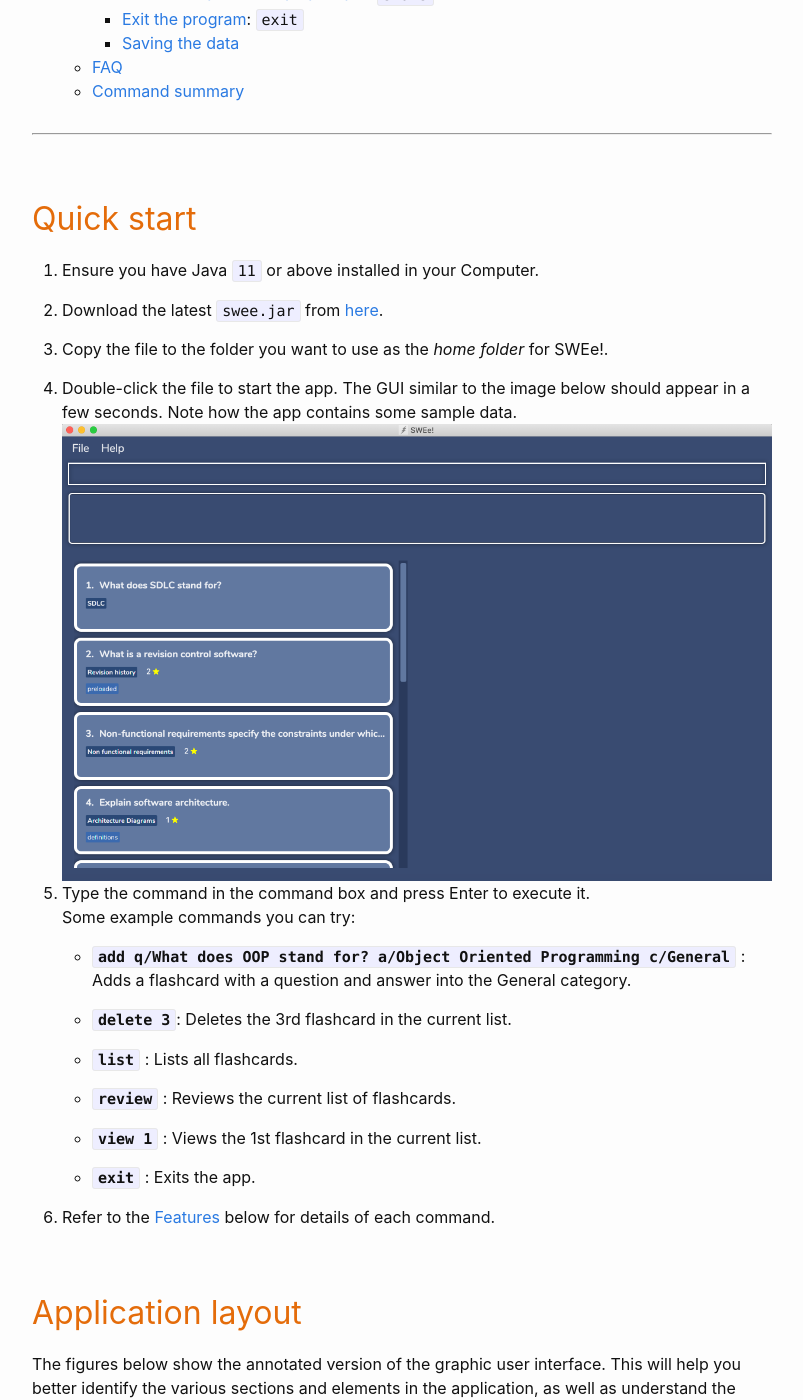
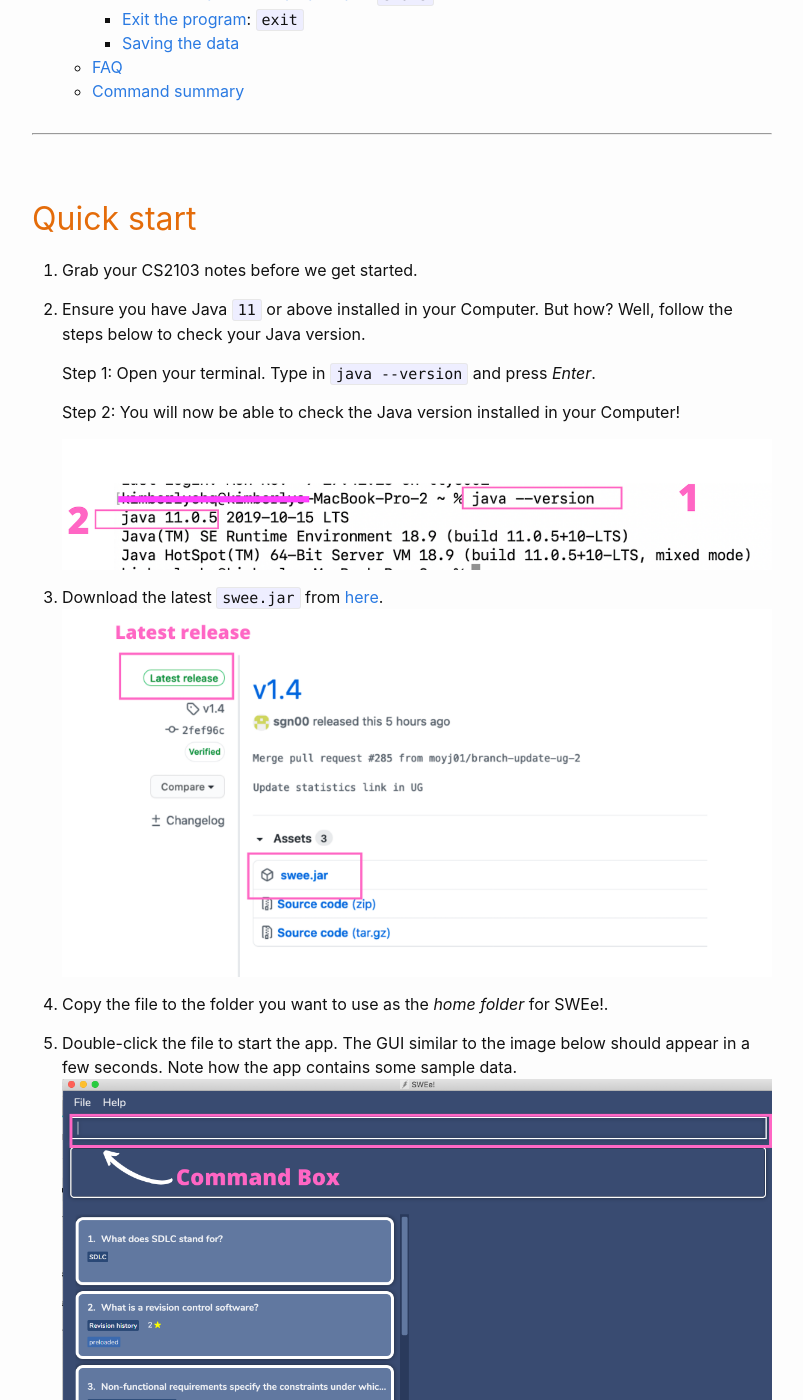
Before and after one commit to minzzelo/cs2101ug, a Jekyll site: the page built from docs/UserGuide.md, in a window 1280 px wide and 1400 px high, scrolled down 786 px. Shown: the whole window, without its empty margins (238-1041 px from the left). Built offline with Jekyll 4.4.1, drawn with Linux system fonts in a browser that asks for light colours; emoji names are drawn with the system emoji font; some of the changed text lies outside the part shown.

Commit message:
Update quick start section

```diff
--- a/docs/UserGuide.md
+++ b/docs/UserGuide.md
@@ -39,29 +39,27 @@ SWEe! is a  **desktop app for CS2103T students to manage their learning progress
 
 ## Quick start
 
-1. Ensure you have Java `11` or above installed in your Computer.
+1. Grab your CS2103 notes before we get started.
+
+1. Ensure you have Java `11` or above installed in your Computer. But how? Well, follow the steps below to check your Java version.
+
+   Step 1: Open your terminal. Type in `java --version` and press *Enter*.
+
+   Step 2: You will now be able to check the Java version installed in your Computer!
+
+   ![Java Version](images/quick-start/javaVersion.png)
+
 
 1. Download the latest `swee.jar` from [here](https://github.com/AY2021S1-CS2103T-T17-2/tp/releases).
+    ![Download Swee Jar](images/quick-start/downloadSweeJar.png)
 
 1. Copy the file to the folder you want to use as the _home folder_ for SWEe!.
 
 1. Double-click the file to start the app. The GUI similar to the image below should appear in a few seconds. Note how the app contains some sample data. <br>
     ![Quick Start UI](images/QuickStartUi.png)
     <div style="page-break-after: always;"></div>
-1. Type the command in the command box and press Enter to execute it.<br>
-   Some example commands you can try:
 
-   * **`add q/What does OOP stand for? a/Object Oriented Programming c/General`** : Adds a flashcard with a question and answer into the General category.
-
-   * **`delete 3`**: Deletes the 3rd flashcard in the current list.
-
-   * **`list`** : Lists all flashcards.
-
-   * **`review`** : Reviews the current list of flashcards.
-
-   * **`view 1`** : Views the 1st flashcard in the current list.
-
-   * **`exit`** : Exits the app.
+1. At the top of the screen, type the command in the command box and press Enter on your keyboard to execute it. E.g. typing help and pressing Enter will open the help window.
 
 1. Refer to the [Features](#features) below for details of each command.
 
```
Also changed, not shown: docs/images/QuickStartUi.png, docs/images/quick-start/downloadSweeJar.png (added), docs/images/quick-start/javaVersion.png (added), 1 other file.
